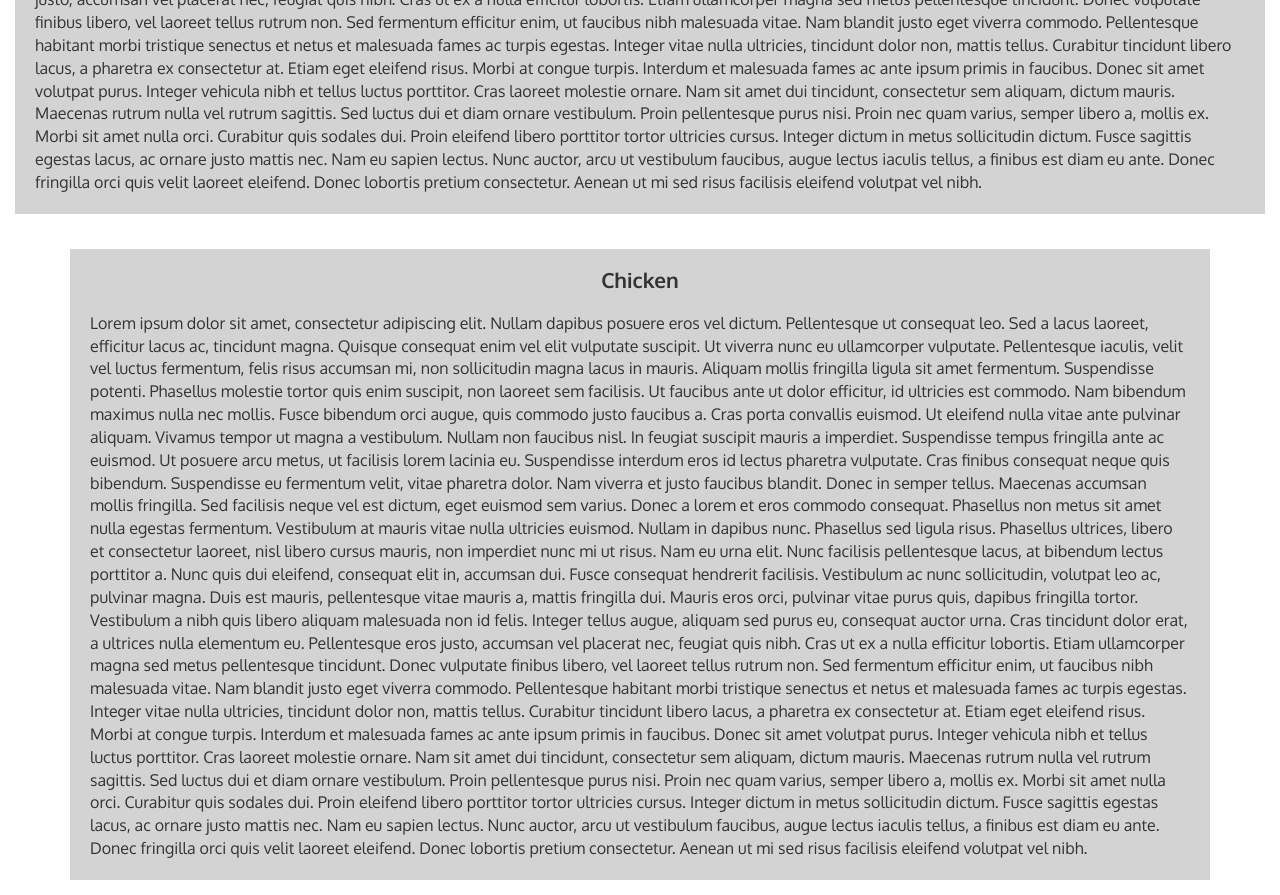
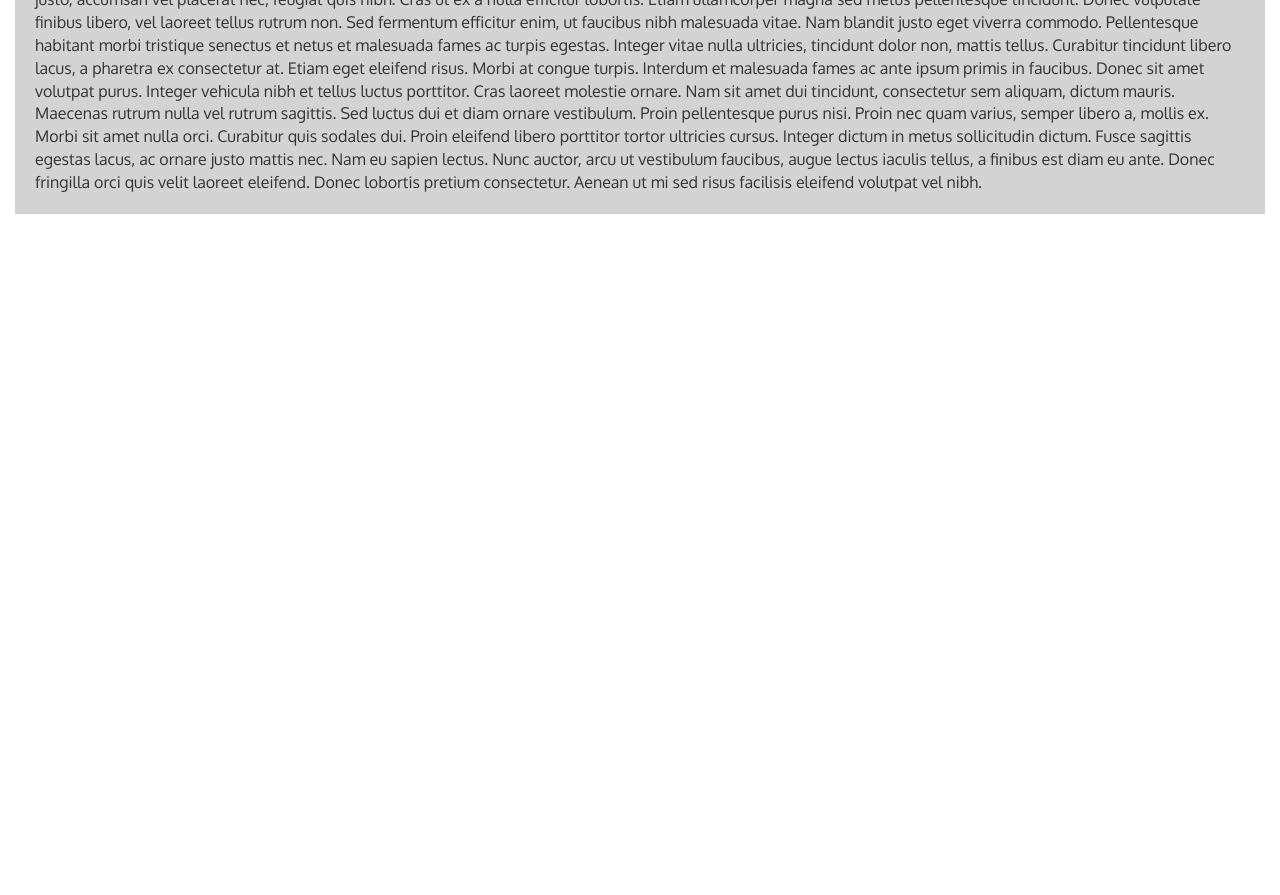
Before and after one commit to shruthi1389/Coursera, a plain HTML site: page Module3-Solution/index.html in a window 1280 px wide. Shown: the part 500-1395 px from the top of the page. After the commit the page ends 800 px from the top, so only its background shows below. Drawn offline with Linux system fonts and the light colour scheme.

Commit message:
Update index.html

```diff
--- a/Module3-Solution/index.html
+++ b/Module3-Solution/index.html
@@ -53,7 +53,7 @@
 
   <div class="container-fluid">
     <div class="row">
-      <div class="col-md-12">
+      <div class="col-md-12 col sm-12 col-xs-12">
         <section id="chicken">
           <h3 class="text-center">Chicken</h3>
           <p>Lorem ipsum dolor sit amet, consectetur adipiscing elit. Nullam dapibus posuere eros vel dictum. Pellentesque ut consequat leo. Sed a lacus laoreet, efficitur lacus ac, tincidunt magna. Quisque consequat enim vel elit vulputate suscipit. Ut viverra nunc eu ullamcorper vulputate. Pellentesque iaculis, velit vel luctus fermentum, felis risus accumsan mi, non sollicitudin magna lacus in mauris. Aliquam mollis fringilla ligula sit amet fermentum. Suspendisse potenti. Phasellus molestie tortor quis enim suscipit, non laoreet sem facilisis. Ut faucibus ante ut dolor efficitur, id ultricies est commodo. Nam bibendum maximus nulla nec mollis. Fusce bibendum orci augue, quis commodo justo faucibus a. Cras porta convallis euismod.
@@ -65,20 +65,7 @@
       </div>
     </div>
   </div>
-  <div class="container">
-    <div class="row">
-      <div class="col sm-12 col-xs-12">
-        <section id="chicken">
-          <h3 class="text-center">Chicken</h3>
-          <p>Lorem ipsum dolor sit amet, consectetur adipiscing elit. Nullam dapibus posuere eros vel dictum. Pellentesque ut consequat leo. Sed a lacus laoreet, efficitur lacus ac, tincidunt magna. Quisque consequat enim vel elit vulputate suscipit. Ut viverra nunc eu ullamcorper vulputate. Pellentesque iaculis, velit vel luctus fermentum, felis risus accumsan mi, non sollicitudin magna lacus in mauris. Aliquam mollis fringilla ligula sit amet fermentum. Suspendisse potenti. Phasellus molestie tortor quis enim suscipit, non laoreet sem facilisis. Ut faucibus ante ut dolor efficitur, id ultricies est commodo. Nam bibendum maximus nulla nec mollis. Fusce bibendum orci augue, quis commodo justo faucibus a. Cras porta convallis euismod.
-          Ut eleifend nulla vitae ante pulvinar aliquam. Vivamus tempor ut magna a vestibulum. Nullam non faucibus nisl. In feugiat suscipit mauris a imperdiet. Suspendisse tempus fringilla ante ac euismod. Ut posuere arcu metus, ut facilisis lorem lacinia eu. Suspendisse interdum eros id lectus pharetra vulputate. Cras finibus consequat neque quis bibendum. Suspendisse eu fermentum velit, vitae pharetra dolor. Nam viverra et justo faucibus blandit. Donec in semper tellus. Maecenas accumsan mollis fringilla. Sed facilisis neque vel est dictum, eget euismod sem varius. Donec a lorem et eros commodo consequat. Phasellus non metus sit amet nulla egestas fermentum. Vestibulum at mauris vitae nulla ultricies euismod.
-          Nullam in dapibus nunc. Phasellus sed ligula risus. Phasellus ultrices, libero et consectetur laoreet, nisl libero cursus mauris, non imperdiet nunc mi ut risus. Nam eu urna elit. Nunc facilisis pellentesque lacus, at bibendum lectus porttitor a. Nunc quis dui eleifend, consequat elit in, accumsan dui. Fusce consequat hendrerit facilisis. Vestibulum ac nunc sollicitudin, volutpat leo ac, pulvinar magna. Duis est mauris, pellentesque vitae mauris a, mattis fringilla dui. Mauris eros orci, pulvinar vitae purus quis, dapibus fringilla tortor. Vestibulum a nibh quis libero aliquam malesuada non id felis. Integer tellus augue, aliquam sed purus eu, consequat auctor urna. Cras tincidunt dolor erat, a ultrices nulla elementum eu. Pellentesque eros justo, accumsan vel placerat nec, feugiat quis nibh. Cras ut ex a nulla efficitur lobortis.
-          Etiam ullamcorper magna sed metus pellentesque tincidunt. Donec vulputate finibus libero, vel laoreet tellus rutrum non. Sed fermentum efficitur enim, ut faucibus nibh malesuada vitae. Nam blandit justo eget viverra commodo. Pellentesque habitant morbi tristique senectus et netus et malesuada fames ac turpis egestas. Integer vitae nulla ultricies, tincidunt dolor non, mattis tellus. Curabitur tincidunt libero lacus, a pharetra ex consectetur at. Etiam eget eleifend risus. Morbi at congue turpis. Interdum et malesuada fames ac ante ipsum primis in faucibus. Donec sit amet volutpat purus. Integer vehicula nibh et tellus luctus porttitor. Cras laoreet molestie ornare.
-          Nam sit amet dui tincidunt, consectetur sem aliquam, dictum mauris. Maecenas rutrum nulla vel rutrum sagittis. Sed luctus dui et diam ornare vestibulum. Proin pellentesque purus nisi. Proin nec quam varius, semper libero a, mollis ex. Morbi sit amet nulla orci. Curabitur quis sodales dui. Proin eleifend libero porttitor tortor ultricies cursus. Integer dictum in metus sollicitudin dictum. Fusce sagittis egestas lacus, ac ornare justo mattis nec. Nam eu sapien lectus. Nunc auctor, arcu ut vestibulum faucibus, augue lectus iaculis tellus, a finibus est diam eu ante. Donec fringilla orci quis velit laoreet eleifend. Donec lobortis pretium consectetur. Aenean ut mi sed risus facilisis eleifend volutpat vel nibh.</p>
-        </section>
-      </div>
-    </div>
-  </div>
+
   <!-- jQuery (Bootstrap JS plugins depend on it) -->
   <script src="js/jquery-2.1.4.min.js"></script>
   <script src="js/bootstrap.min.js"></script>
```
